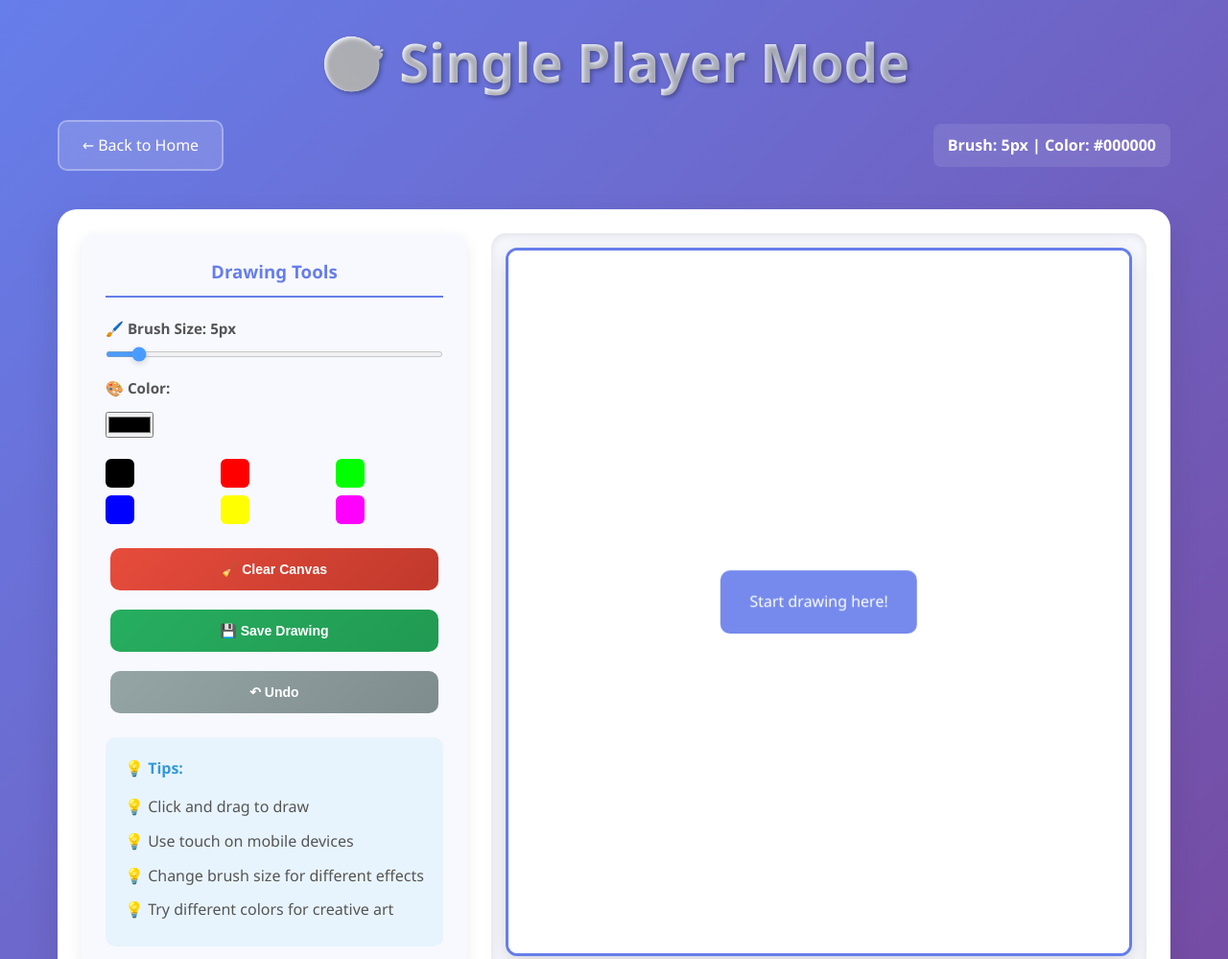
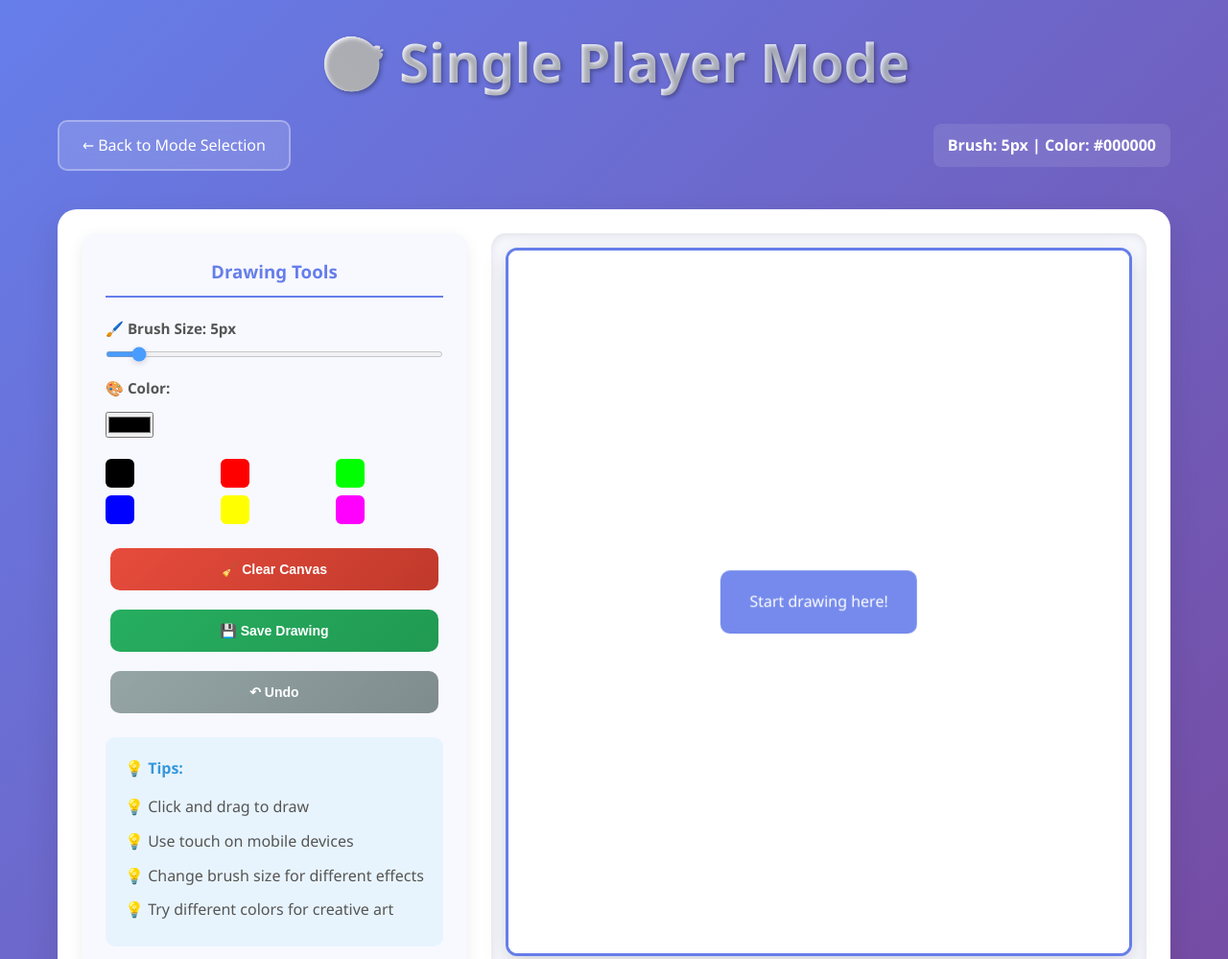
Before and after one commit to rohit-commits-ux/draw-with-friends, a website: page frontend/public/singleplayer.html in a window 1280 px wide. Shown: the top 999 px of the page at 96% size. Drawn offline with Linux system fonts and the light colour scheme.

Commit message:
Update singleplayer.html

```diff
--- a/frontend/public/singleplayer.html
+++ b/frontend/public/singleplayer.html
@@ -11,7 +11,7 @@
         <header>
             <h1>🎯 Single Player Mode</h1>
             <div class="header-controls">
-                <a href="/" class="back-btn">← Back to Home</a>
+                <a href="/mode" class="back-btn">← Back to Mode Selection</a>
                 <div class="drawing-info">
                     <span id="drawingStats">Brush: 5px | Color: #000000</span>
                 </div>
@@ -116,4 +116,5 @@
         });
     </script>
 </body>
+
 </html>
```
